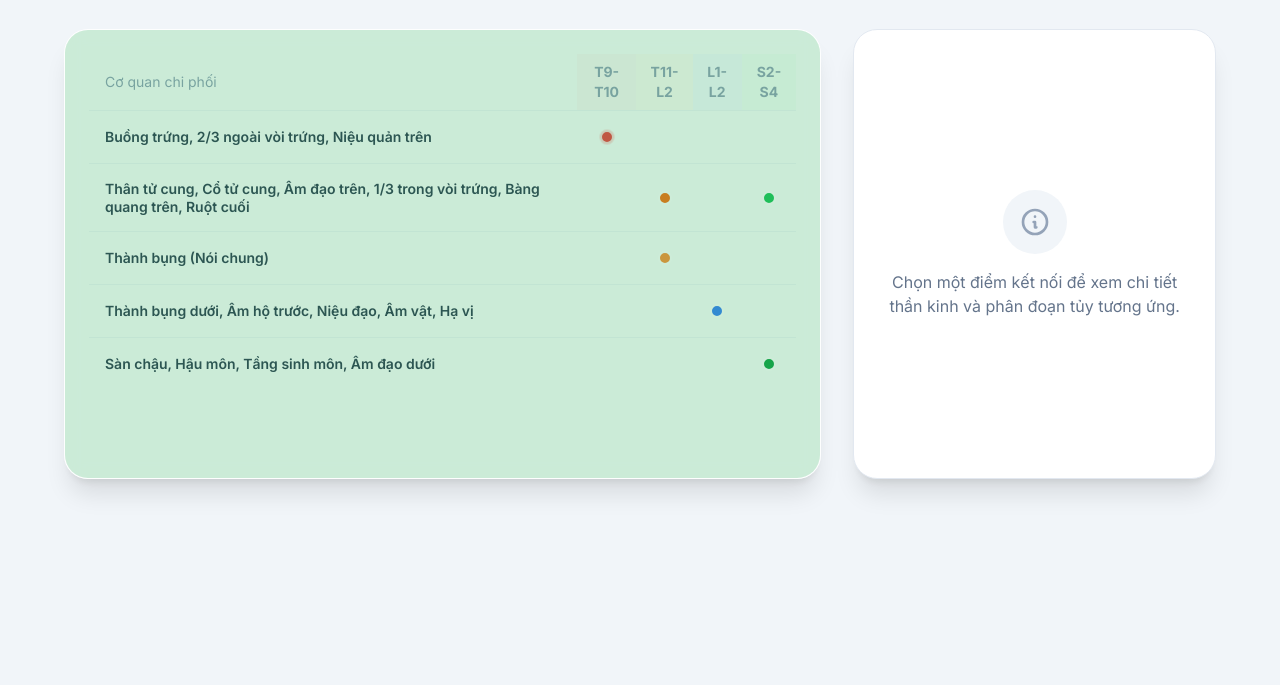
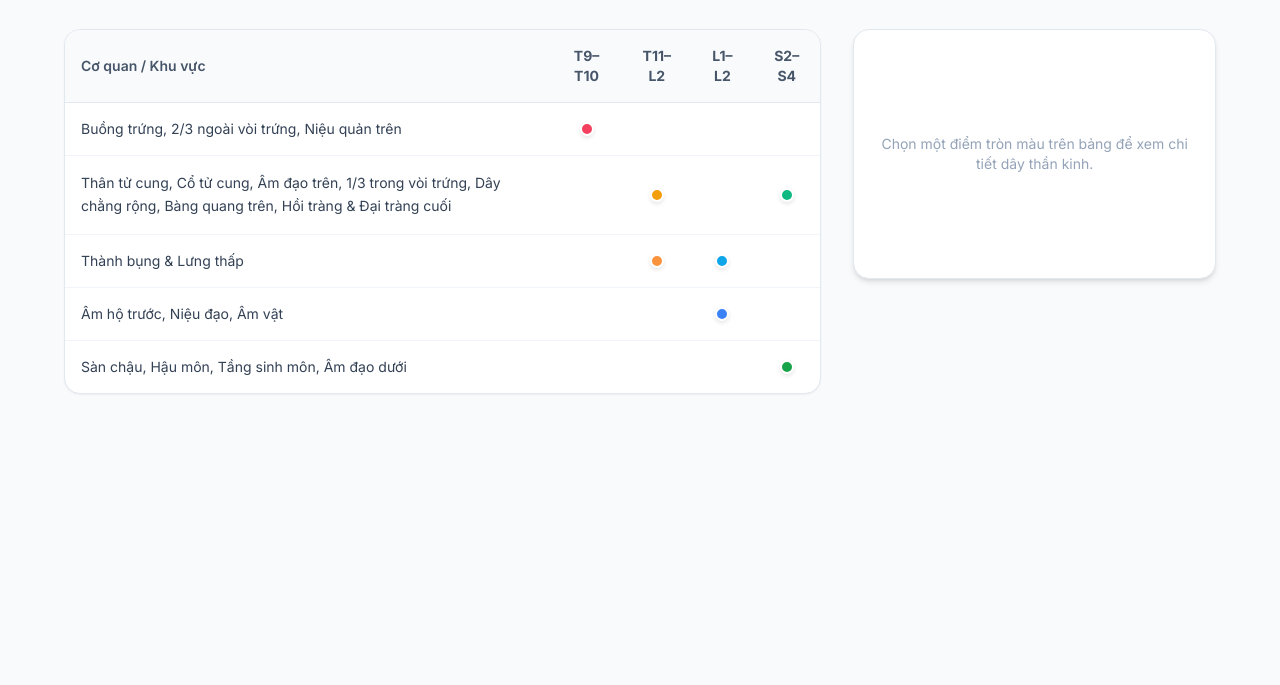
Before and after one commit to DuyanhA/Danh2, a plain HTML site: page index.html in a window 1280 px wide. Shown: the part 115-800 px from the top of the page. Drawn offline with nearby package versions, Linux system fonts and the light colour scheme.

Commit message:
Update index.html

```diff
--- a/index.html
+++ b/index.html
@@ -3,95 +3,108 @@
 <head>
     <meta charset="UTF-8">
     <meta name="viewport" content="width=device-width, initial-scale=1.0">
-    <title>Ma trận Kết nối Thần kinh Vùng Chậu - Updated</title>
+    <title>Hệ Thống Thần Kinh Vùng Chậu</title>
     <script src="https://cdn.tailwindcss.com"></script>
     <style>
         @import url('https://fonts.googleapis.com/css2?family=Inter:wght@300;400;600;700&display=swap');
-        body { font-family: 'Inter', sans-serif; background-color: #f1f5f9; }
-        .matrix-cell { transition: all 0.2s ease; }
-        .connection-dot { width: 14px; height: 14px; border-radius: 50%; display: inline-block; transition: all 0.3s ease; border: 2px solid white; cursor: pointer; }
-        .active-dot { transform: scale(1.6); box-shadow: 0 0 15px currentColor; border-color: rgba(0,0,0,0.2); }
-        .glass-panel { background: rgba(255, 255, 255, 0.8); backdrop-filter: blur(10px); border: 1px solid rgba(255, 255, 255, 0.3); }
-        @keyframes pulse-ring { 0% { transform: scale(0.8); opacity: 0.5; } 100% { transform: scale(2); opacity: 0; } }
-        .pulse-dot::before { content: ''; position: absolute; width: 100%; height: 100%; background: inherit; border-radius: 50%; animation: pulse-ring 1.5s infinite; left: 0; top:0; }
+        body { font-family: 'Inter', sans-serif; background-color: #f8fafc; }
+
+        .connection-dot {
+            width: 14px;
+            height: 14px;
+            border-radius: 50%;
+            display: inline-block;
+            transition: all 0.2s ease;
+            border: 2px solid white;
+            cursor: pointer;
+            box-shadow: 0 2px 4px rgba(0,0,0,0.1);
+        }
+
+        .connection-dot:hover { transform: scale(1.3); }
+        .active-dot { transform: scale(1.6); border-color: #334155; box-shadow: 0 0 10px rgba(0,0,0,0.2); }
+
+        .glass-panel {
+            background: white;
+            border: 1px solid #e2e8f0;
+        }
+
+        .table-container::-webkit-scrollbar { height: 6px; }
+        .table-container::-webkit-scrollbar-thumb { background: #cbd5e1; border-radius: 10px; }
     </style>
 </head>
 <body class="p-4 md:p-10">
     <div class="max-w-6xl mx-auto">
-        <div class="mb-8 text-center">
-            <h1 class="text-4xl font-extrabold text-slate-800 mb-2">Ma trận Thần kinh Vùng Chậu</h1>
-            <p class="text-slate-500 italic">Dựa trên Bảng 16.2: Các dây thần kinh dẫn truyền xung động đau</p>
+        <div class="mb-10 text-center">
+            <h1 class="text-3xl font-bold text-slate-800 mb-2">Phân Phối Thần Kinh Cảm Giác Đau</h1>
+            <p class="text-slate-500 italic text-sm">Dữ liệu từ Table 16.2: Nerves Carrying Painful Impulses from the Pelvic Organs</p>
         </div>
 
         <div class="grid grid-cols-1 lg:grid-cols-3 gap-8">
-            <div class="lg:col-span-2 overflow-x-auto glass-panel p-6 rounded-3xl shadow-xl">
+            <div class="lg:col-span-2 glass-panel rounded-2xl shadow-sm overflow-hidden">
+                <div class="table-container overflow-x-auto">
                     <table class="w-full border-collapse text-sm">
                         <thead>
-                        <tr class="text-slate-400">
-                            <th class="p-4 text-left font-medium border-b border-slate-100">Cơ quan chi phối</th>
-                            <th class="p-2 text-center border-b border-slate-100 bg-red-50/50">T9-T10</th>
-                            <th class="p-2 text-center border-b border-slate-100 bg-orange-50/50">T11-L2</th>
-                            <th class="p-2 text-center border-b border-slate-100 bg-blue-50/50">L1-L2</th>
-                            <th class="p-2 text-center border-b border-slate-100 bg-green-50/50">S2-S4</th>
+                            <tr class="bg-slate-50 text-slate-600 border-b border-slate-200">
+                                <th class="p-4 text-left font-semibold">Cơ quan / Khu vực</th>
+                                <th class="p-4 text-center">T9–T10</th>
+                                <th class="p-4 text-center">T11–L2</th>
+                                <th class="p-4 text-center">L1–L2</th>
+                                <th class="p-4 text-center">S2–S4</th>
                             </tr>
                         </thead>
                         <tbody class="divide-y divide-slate-100">
-                        <tr class="hover:bg-slate-50/50 transition">
-                            <td class="p-4 font-semibold text-slate-700">Buồng trứng, 2/3 ngoài vòi trứng, Niệu quản trên</td>
-                            <td class="p-2 text-center"><button onclick="showInfo('ovaries')" class="connection-dot bg-red-500 relative pulse-dot"></button></td>
+                            <tr class="hover:bg-slate-50 transition">
+                                <td class="p-4 text-slate-700 font-medium">Buồng trứng, 2/3 ngoài vòi trứng, Niệu quản trên</td>
+                                <td class="p-4 text-center"><button onclick="showInfo('ovaries', this)" class="connection-dot bg-rose-500"></button></td>
                                 <td></td><td></td><td></td>
                             </tr>
-                        <tr class="hover:bg-slate-50/50 transition">
-                            <td class="p-4 font-semibold text-slate-700 leading-tight">Thân tử cung, Cổ tử cung, Âm đạo trên, 1/3 trong vòi trứng, Bàng quang trên, Ruột cuối</td>
+                            <tr class="hover:bg-slate-50 transition">
+                                <td class="p-4 text-slate-700 font-medium leading-relaxed">
+                                    Thân tử cung, Cổ tử cung, Âm đạo trên, 1/3 trong vòi trứng,
+                                    Dây chằng rộng, Bàng quang trên, Hồi tràng & Đại tràng cuối
+                                </td>
                                 <td></td>
-                            <td class="p-2 text-center"><button onclick="showInfo('uterus_upper')" class="connection-dot bg-orange-500"></button></td>
+                                <td class="p-4 text-center"><button onclick="showInfo('internal_symp', this)" class="connection-dot bg-amber-500"></button></td>
                                 <td></td>
-                            <td class="p-2 text-center"><button onclick="showInfo('uterus_lower')" class="connection-dot bg-green-500"></button></td>
+                                <td class="p-4 text-center"><button onclick="showInfo('internal_para', this)" class="connection-dot bg-emerald-500"></button></td>
                             </tr>
-                        <tr class="hover:bg-slate-50/50 transition">
-                            <td class="p-4 font-semibold text-slate-700">Thành bụng (Nói chung)</td>
+                            <tr class="hover:bg-slate-50 transition">
+                                <td class="p-4 text-slate-700 font-medium">Thành bụng & Lưng thấp</td>
                                 <td></td>
-                            <td class="p-2 text-center"><button onclick="showInfo('abd_wall_high')" class="connection-dot bg-orange-400"></button></td>
-                            <td></td><td></td>
-                        </tr>
-                        <tr class="hover:bg-slate-50/50 transition">
-                            <td class="p-4 font-semibold text-slate-700">Thành bụng dưới, Âm hộ trước, Niệu đạo, Âm vật, Hạ vị</td>
-                            <td></td><td></td>
-                            <td class="p-2 text-center"><button onclick="showInfo('vulva_ant')" class="connection-dot bg-blue-500"></button></td>
+                                <td class="p-4 text-center"><button onclick="showInfo('wall_t12', this)" class="connection-dot bg-orange-400"></button></td>
+                                <td class="p-4 text-center"><button onclick="showInfo('wall_l1', this)" class="connection-dot bg-sky-500"></button></td>
                                 <td></td>
                             </tr>
-                        <tr class="hover:bg-slate-50/50 transition">
-                            <td class="p-4 font-semibold text-slate-700">Sàn chậu, Hậu môn, Tầng sinh môn, Âm đạo dưới</td>
+                            <tr class="hover:bg-slate-50 transition">
+                                <td class="p-4 text-slate-700 font-medium">Âm hộ trước, Niệu đạo, Âm vật</td>
+                                <td></td><td></td>
+                                <td class="p-4 text-center"><button onclick="showInfo('external_ant', this)" class="connection-dot bg-blue-500"></button></td>
+                                <td></td>
+                            </tr>
+                            <tr class="hover:bg-slate-50 transition">
+                                <td class="p-4 text-slate-700 font-medium">Sàn chậu, Hậu môn, Tầng sinh môn, Âm đạo dưới</td>
                                 <td></td><td></td><td></td>
-                            <td class="p-2 text-center"><button onclick="showInfo('pelvic_floor')" class="connection-dot bg-green-600 pulse-dot"></button></td>
+                                <td class="p-4 text-center"><button onclick="showInfo('floor', this)" class="connection-dot bg-green-600"></button></td>
                             </tr>
                         </tbody>
                     </table>
                 </div>
-
-            <div id="detail-panel" class="bg-white p-8 rounded-3xl shadow-xl border border-slate-200 h-fit sticky top-10 flex flex-col justify-center min-h-[450px]">
-                <div id="default-msg" class="text-center space-y-4">
-                    <div class="w-16 h-16 bg-slate-100 rounded-full flex items-center justify-center mx-auto text-slate-400">
-                        <svg xmlns="http://www.w3.org/2000/svg" class="h-8 w-8" fill="none" viewBox="0 0 24 24" stroke="currentColor">
-                            <path stroke-linecap="round" stroke-linejoin="round" stroke-width="2" d="M13 16h-1v-4h-1m1-4h.01M21 12a9 9 0 11-18 0 9 9 0 0118 0z" />
-                        </svg>
-                    </div>
-                    <p class="text-slate-500 font-medium">Chọn một điểm kết nối để xem chi tiết thần kinh và phân đoạn tủy tương ứng.</p>
             </div>
 
-                <div id="info-content" class="hidden animate-in fade-in slide-in-from-bottom-4 duration-500">
-                    <div id="info-tag" class="inline-block px-3 py-1 rounded-full text-xs font-bold uppercase tracking-wider mb-4"></div>
-                    <h2 id="info-title" class="text-xl font-bold text-slate-800 mb-2"></h2>
-                    <p id="info-segments" class="text-indigo-600 font-bold mb-6 text-lg"></p>
+            <div id="detail-panel" class="bg-white p-6 rounded-2xl shadow-md border border-slate-200 h-fit sticky top-10">
+                <div id="default-msg" class="py-20 text-center">
+                    <p class="text-slate-400 text-sm">Chọn một điểm tròn màu trên bảng để xem chi tiết dây thần kinh.</p>
+                </div>
 
-                    <div class="space-y-4">
-                        <div class="bg-slate-50 p-4 rounded-xl border-l-4 border-slate-300">
-                            <h4 class="text-[10px] font-bold text-slate-400 uppercase mb-1">Dây thần kinh & Đường dẫn truyền</h4>
-                            <p id="info-nerves" class="text-slate-700 text-sm leading-relaxed italic"></p>
-                        </div>
-                        <div class="bg-blue-50 p-4 rounded-xl border border-blue-100">
-                            <h4 class="text-[10px] font-bold text-blue-400 uppercase mb-1">Ghi chú lâm sàng</h4>
-                            <p id="info-clinical" class="text-blue-900 text-sm"></p>
+                <div id="info-content" class="hidden">
+                    <span id="info-tag" class="px-2 py-1 rounded text-[10px] font-bold uppercase mb-4 inline-block"></span>
+                    <h2 id="info-title" class="text-xl font-bold text-slate-800 mb-1"></h2>
+                    <p id="info-segments" class="text-indigo-600 font-bold mb-6 italic"></p>
+
+                    <div class="space-y-4 text-sm">
+                        <div>
+                            <h4 class="text-slate-400 font-bold text-[10px] uppercase tracking-tighter mb-1">Dây thần kinh chi phối</h4>
+                            <p id="info-nerves" class="text-slate-700 bg-slate-50 p-3 rounded-lg border border-slate-100"></p>
                         </div>
                     </div>
                 </div>
@@ -102,56 +115,57 @@
     <script>
         const data = {
             ovaries: {
-                title: "Buồng trứng & Vòi trứng (ngoài)",
-                segments: "T9 – T10",
-                nerves: "Thần kinh tự chủ ngực (giao cảm) qua đám rối thận, đám rối động mạch chủ, hạch tạng và mạc treo tràng trên.",
-                clinical: "Đau từ buồng trứng thường khu trú không rõ ràng ở vùng bụng hoặc hạ sườn.",
-                color: "bg-red-500",
-                tag: "Thoracic T9-T10"
+                tag: "Ngực T9-T10",
+                title: "Buồng trứng & Hệ thống phụ",
+                segments: "Thoracic T9 – T10",
+                nerves: "Các sợi giao cảm (Sympathetic) đi qua đám rối thận (Renal), đám rối động mạch chủ (Aortic), hạch tạng (Celiac) và đám rối mạc treo tràng trên.",
+                color: "rose"
             },
-            uterus_upper: {
-                title: "Tử cung, Âm đạo trên & Tạng chậu",
-                segments: "T11 – L2",
-                nerves: "Thần kinh tự chủ ngực-thắt lưng (giao cảm) đi qua đám rối hạ vị (Hypogastric plexus).",
-                clinical: "Đường dẫn truyền chính cho cơn đau co thắt tử cung. Ảnh hưởng đến cả vòi trứng (1/3 trong), dây chằng rộng và bàng quang trên.",
-                color: "bg-orange-500",
-                tag: "Sympathetic T11-L2"
+            internal_symp: {
+                tag: "Giao cảm T11-L2",
+                title: "Tử cung & Tạng chậu",
+                segments: "Thoracolumbar T11 – L2",
+                nerves: "Các sợi thần kinh tự chủ ngực-thắt lưng (Giao cảm) dẫn truyền qua đám rối hạ vị (Hypogastric plexus).",
+                color: "amber"
             },
-            uterus_lower: {
-                title: "Tử cung & Tạng chậu (Đối giao cảm)",
-                segments: "S2 – S4",
-                nerves: "Thần kinh tự chủ vùng cùng (phó giao cảm) đi qua dây thần kinh chậu (Pelvic nerve).",
-                clinical: "Liên quan đến các tạng vùng chậu sâu, bao gồm cả đoạn cuối hồi tràng và đại tràng.",
-                color: "bg-green-500",
-                tag: "Parasympathetic S2-S4"
+            internal_para: {
+                tag: "Đối giao cảm S2-S4",
+                title: "Tử cung & Tạng chậu",
+                segments: "Sacral S2 – S4",
+                nerves: "Các sợi thần kinh tự chủ vùng cùng (Đối giao cảm) dẫn truyền thông qua dây thần kinh chậu (Pelvic nerve).",
+                color: "emerald"
             },
-            abd_wall_high: {
-                title: "Thành bụng (T12-L1)",
+            wall_t12: {
+                tag: "Thành bụng T12-L1",
+                title: "Vùng bụng & Lưng",
                 segments: "T12 – L1",
-                nerves: "Thần kinh chậu hạ vị (Iliohypogastric), chậu bẹn (Ilioinguinal) và sinh dục đùi (Genitofemoral).",
-                clinical: "Cảm giác đau vùng bụng dưới và quanh nếp lằn bẹn.",
-                color: "bg-orange-400",
-                tag: "Thoracolumbar"
+                nerves: "Thần kinh chậu hạ vị (Iliohypogastric), thần kinh chậu bẹn (Ilioinguinal) và thần kinh sinh dục đùi (Genitofemoral).",
+                color: "orange"
             },
-            vulva_ant: {
-                title: "Vùng hạ vị & Cơ quan ngoài trước",
+            wall_l1: {
+                tag: "Thành bụng L1-L2",
+                title: "Vùng bụng dưới & Lưng",
+                segments: "L1 – L2",
+                nerves: "Thần kinh chậu bẹn (Ilioinguinal) và thần kinh sinh dục đùi (Genitofemoral).",
+                color: "sky"
+            },
+            external_ant: {
+                tag: "Vùng trước L1-L2",
+                title: "Âm hộ & Niệu đạo trước",
                 segments: "L1 – L2",
                 nerves: "Thần kinh chậu bẹn và thần kinh sinh dục đùi.",
-                clinical: "Chi phối cảm giác đau vùng môi lớn phía trước, niệu đạo và âm vật.",
-                color: "bg-blue-500",
-                tag: "Lumbar L1-L2"
+                color: "blue"
             },
-            pelvic_floor: {
+            floor: {
+                tag: "Vùng cùng S2-S4",
                 title: "Sàn chậu & Tầng sinh môn",
                 segments: "S2 – S4",
                 nerves: "Thần kinh thẹn (Pudendal), thần kinh bẹn, thần kinh sinh dục đùi và thần kinh bì đùi sau.",
-                clinical: "Chi phối đau cho vùng sàn chậu, hậu môn, tầng sinh môn và phần thấp của âm đạo.",
-                color: "bg-green-600",
-                tag: "Sacral S2-S4"
+                color: "green"
             }
         };
 
-        function showInfo(key) {
+        function showInfo(key, btn) {
             const item = data[key];
             const content = document.getElementById('info-content');
             const defMsg = document.getElementById('default-msg');
@@ -162,14 +176,14 @@
             document.getElementById('info-title').innerText = item.title;
             document.getElementById('info-segments').innerText = item.segments;
             document.getElementById('info-nerves').innerText = item.nerves;
-            document.getElementById('info-clinical').innerText = item.clinical;
 
             const tag = document.getElementById('info-tag');
             tag.innerText = item.tag;
-            tag.className = `inline-block px-3 py-1 rounded-full text-[10px] font-bold uppercase tracking-wider mb-4 ${item.color.replace('bg-', 'text-').replace('500', '700')} ${item.color.replace('500', '100')}`;
+            tag.className = `px-2 py-1 rounded text-[10px] font-bold uppercase mb-4 inline-block bg-${item.color}-100 text-${item.color}-700 border border-${item.color}-200`;
 
+            // Active State
             document.querySelectorAll('.connection-dot').forEach(dot => dot.classList.remove('active-dot'));
-            event.target.classList.add('active-dot');
+            btn.classList.add('active-dot');
         }
     </script>
 </body>
```
Lines whose indentation alone changed are shown as unchanged.
